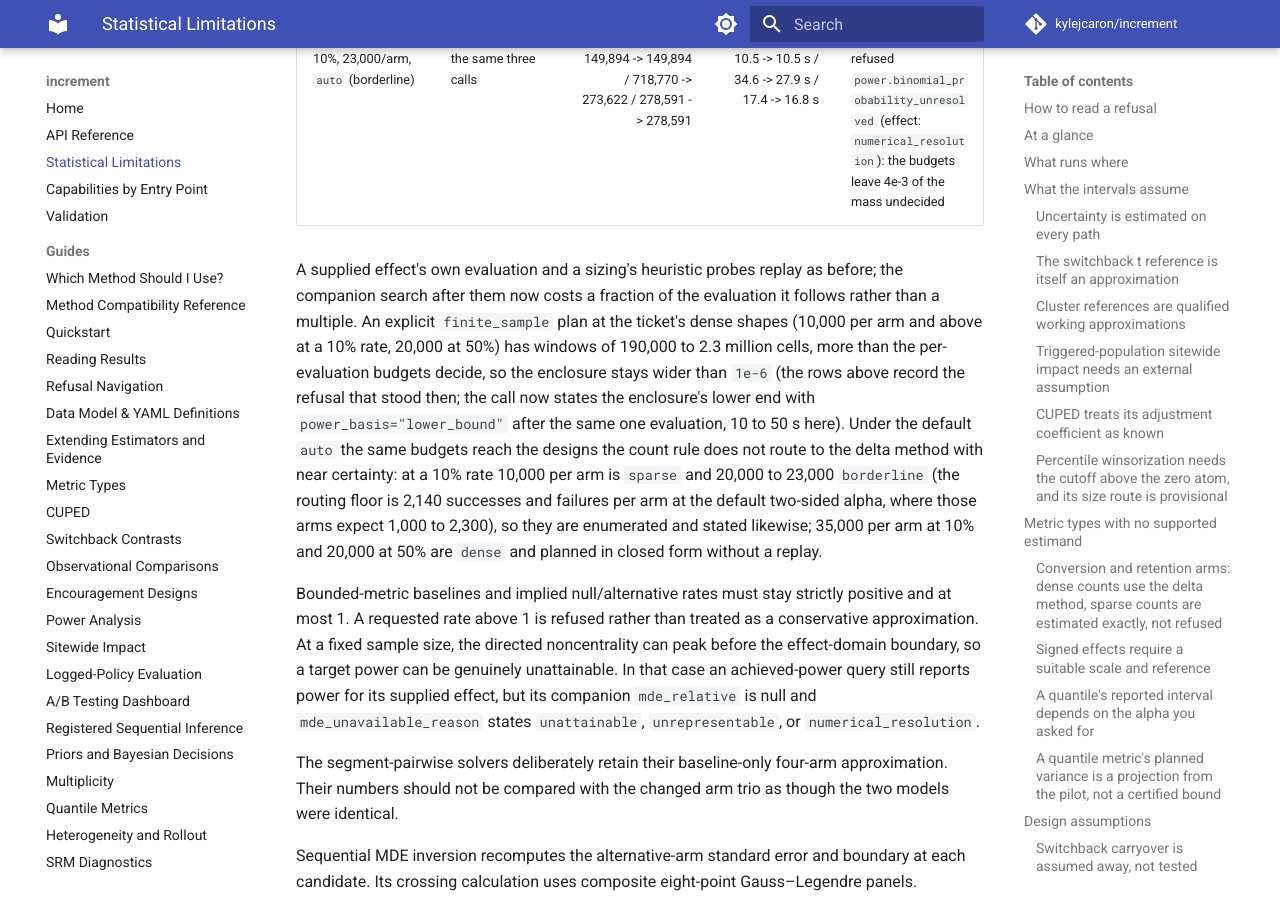
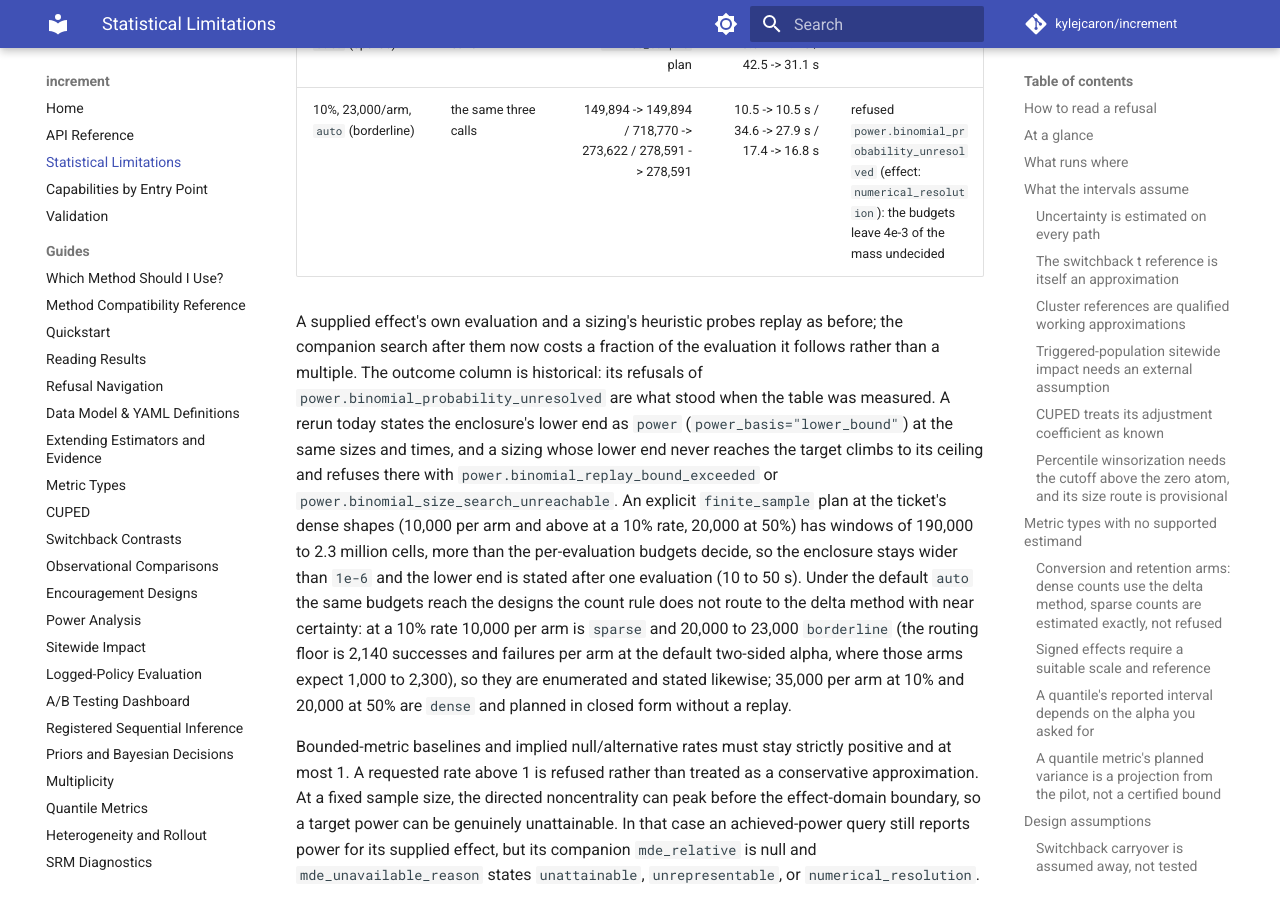
Before and after one commit to kylejcaron/increment, an MkDocs documentation site: the page built from docs/limitations.md, in a window 1280 px wide and 900 px high, scrolled down 34418 px. Built offline with MkDocs 1.6.1 and Material for MkDocs 9.7.7, drawn with Linux system fonts in a browser that asks for light colours; comment, search, counter and statistics services are not loaded; some of the changed text lies outside the part shown.

Commit message:
Describe the effect search's straddle rule and show bounds only for a lower-bound power
The minimum-detectable-effect prose claimed the search cannot skip an earlier
unresolved band; the rule is narrower. A band whose evaluated ends fall short
with resolved enclosures refuses as unresolved, while a band the evaluation
budgets leave straddling the target (both evaluated ends at any width, or either
end once the band is at tolerance width) is passed over, so the returned effect
certifies its target but may lie above an effect a fuller evaluation would
certify. The guide, the solver docstring and the search class say so.

The measured-latency table's outcome column is captioned as historical, with
what a rerun states now; a v3 result saved before the enclosure fields existed
was sized by its computed point and is noted as carrying no lower-bound
certificate. The standard-plan reference states its monotone-threshold premise
and spot-checks it on sampled rows. A result's repr names its bounds only when
its power is their lower end.

```diff
--- a/docs/limitations.md
+++ b/docs/limitations.md
@@ -750,7 +750,9 @@
 The reported power is evaluated at the returned effect. Internal accuracy
 bounds address numerical evaluation, not model misspecification; calibration
 remains a separate, deferred diagnostic. The planning model is
-`hybrid_finite_plus_delta_v3`, and persisted v1/v2 plans require recomputation.
+`hybrid_finite_plus_delta_v3`, and persisted v1/v2 plans require recomputation. A v3 result
+saved before `power_lower`/`power_upper` existed was sized by its computed point and carries
+no enclosure; recompute it for the lower-bound certificate.
 See [power planning](guides/power-analysis.md#conversion-and-retention-planning-follows-the-runtimes-route)
 for replay limits and comparisons with other tests.
 
@@ -1241,11 +1243,15 @@
 
 A supplied effect's own evaluation and a sizing's heuristic probes replay as before; the
 companion search after them now costs a fraction of the evaluation it follows rather than a
-multiple. An explicit `finite_sample` plan at the ticket's dense shapes (10,000 per arm and
-above at a 10% rate, 20,000 at 50%) has windows of 190,000 to 2.3 million cells, more than
-the per-evaluation budgets decide, so the enclosure stays wider than `1e-6` (the rows above
-record the refusal that stood then; the call now states the enclosure's lower end with
-`power_basis="lower_bound"` after the same one evaluation, 10 to 50 s here). Under the
+multiple. The outcome column is historical: its refusals of
+`power.binomial_probability_unresolved` are what stood when the table was measured. A rerun
+today states the enclosure's lower end as `power` (`power_basis="lower_bound"`) at the same
+sizes and times, and a sizing whose lower end never reaches the target climbs to its ceiling
+and refuses there with `power.binomial_replay_bound_exceeded` or
+`power.binomial_size_search_unreachable`. An explicit `finite_sample` plan at the ticket's
+dense shapes (10,000 per arm and above at a 10% rate, 20,000 at 50%) has windows of 190,000
+to 2.3 million cells, more than the per-evaluation budgets decide, so the enclosure stays
+wider than `1e-6` and the lower end is stated after one evaluation (10 to 50 s). Under the
 default `auto` the same budgets reach the designs the count rule does not route to the delta
 method with near certainty: at a 10% rate 10,000 per arm is `sparse` and 20,000 to 23,000
 `borderline` (the routing floor is 2,140 successes and failures per arm at the default
```
Also changed, not shown: docs/guides/power-analysis.md (+7 -8 lines), 3 other files.
